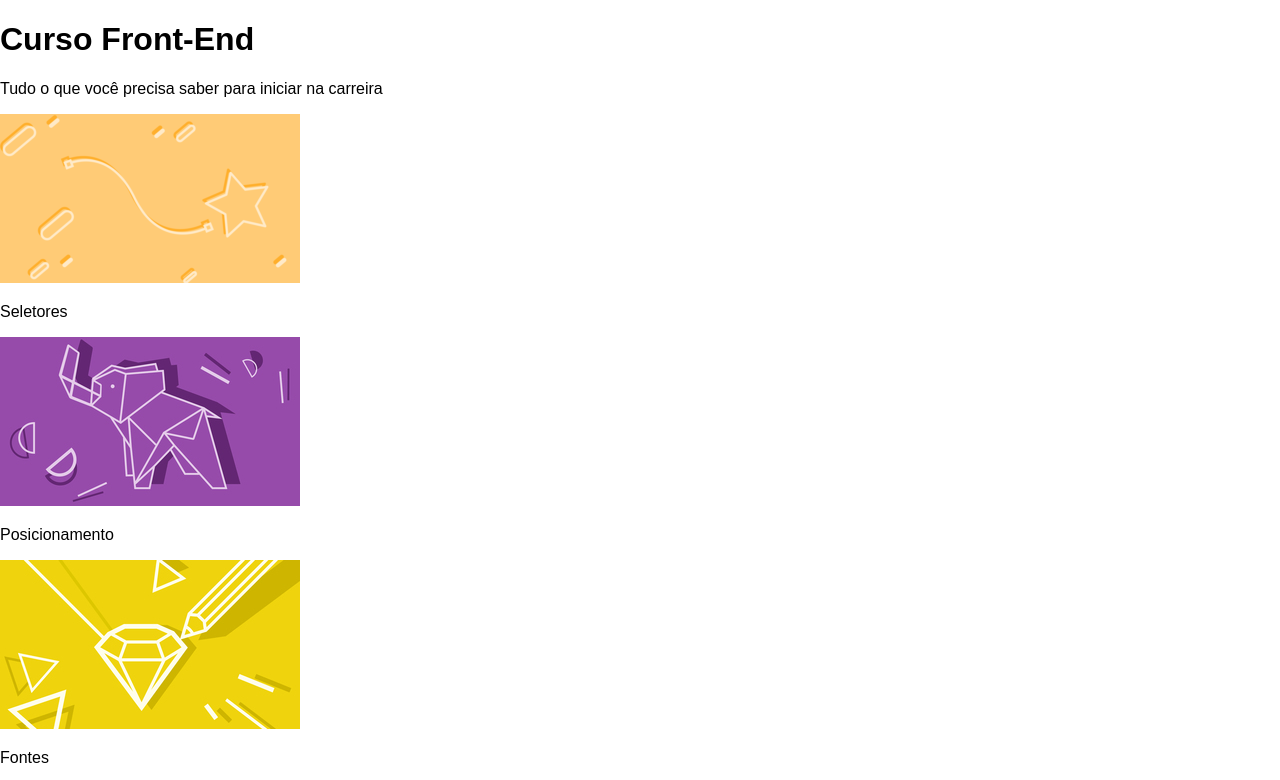
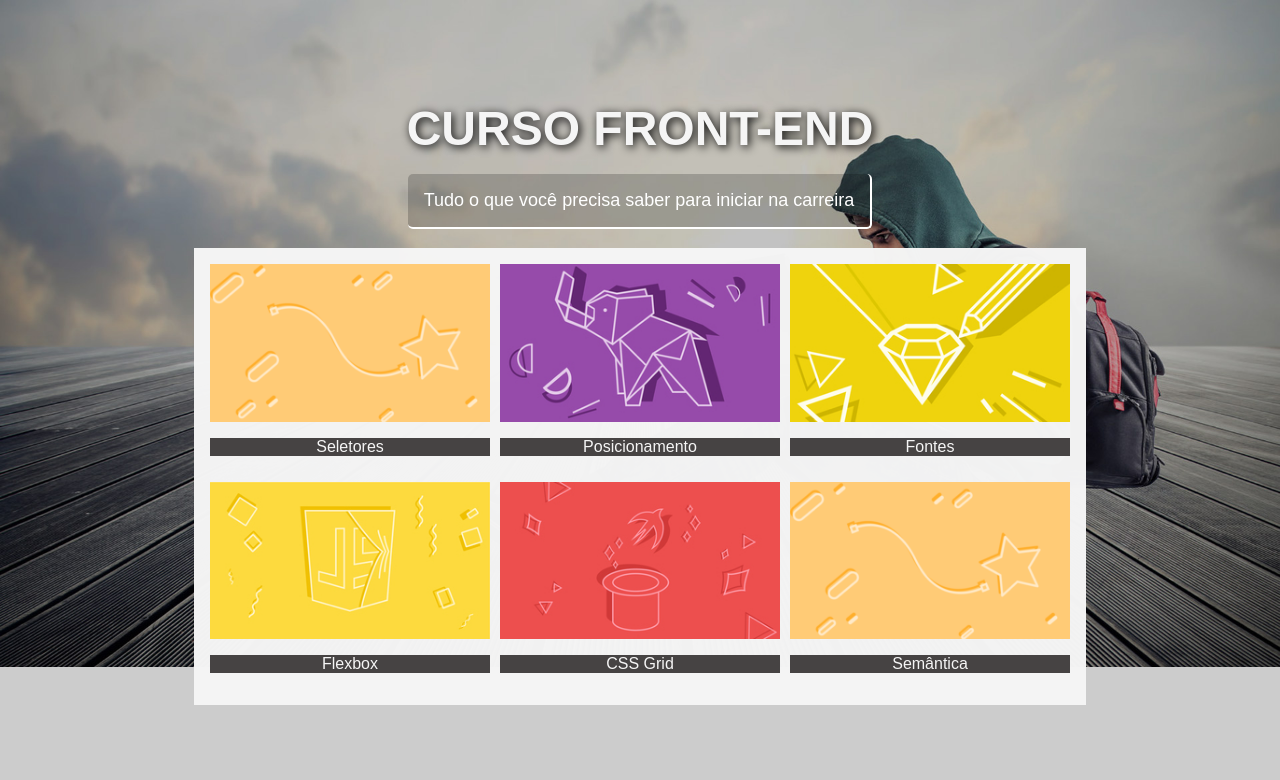
Before and after one commit to rian-lf13/PaginaComCards, a plain HTML site: page index.html in a window 1280 px wide. Shown: the top 780 px of the page. Drawn offline with Linux system fonts and the light colour scheme.

Commit message:
Conclusão

```diff
--- a/estilo/estilo.css
+++ b/estilo/estilo.css
@@ -6,4 +6,60 @@ body{
 body {
     margin: 0;
     font-family: Arial, Helvetica, sans-serif;
+    background-color: #ccc;
+    background-image: url(../imagens/bg-3.jpg);
+    background-repeat: no-repeat;
+    background-size: 100%;
 }
+.hero {
+    padding: 1px;
+}
+.hero-content{
+    margin: 100px auto 0;
+    width: 80%;
+    color: rgb(245, 245, 245);
+    text-align: center;
+}
+
+.hero-content h1{
+    text-transform: uppercase;
+    font-size: 3rem;
+    text-shadow: 2px 2px 10px black;
+    margin-bottom: 0;
+    }
+
+.hero-content p{
+    padding: 16px;
+    background-color: rgba(0, 0, 0, 0.2);
+    display: inline-block;
+    font-size: 18px;
+    border-right: solid 2px;
+    border-bottom: solid 2px;
+    border-radius: 5px;
+    color: white;
+}
+
+.content-section{
+    padding: 16px;
+    text-align: center;
+    display: flex;
+    gap: 10px;
+    flex-wrap: wrap;
+    width: 860px;
+    margin: auto;
+    background-color: rgba(245, 245, 245, 0.986);
+}
+
+.card{
+    flex-basis: 250px;
+    flex-grow: 1;
+}
+.card img{
+    width: 100%;
+    display: block;
+}
+
+.card p{
+    background-color: #393535ec;
+    color: whitesmoke ;
+}
--- a/index.html
+++ b/index.html
@@ -6,9 +6,10 @@
     <title>Projeto CSS</title>
 
     <link rel="stylesheet" href="estilo/estilo.css">
+
 </head>
 <body>
-    <header>
+    <header class="hero">
         <div class="hero-content">
             <h1>Curso Front-End</h1>
             <p>Tudo o que você precisa saber para iniciar na carreira</p>
```
Also changed, not shown: Screenshot.png (added).
